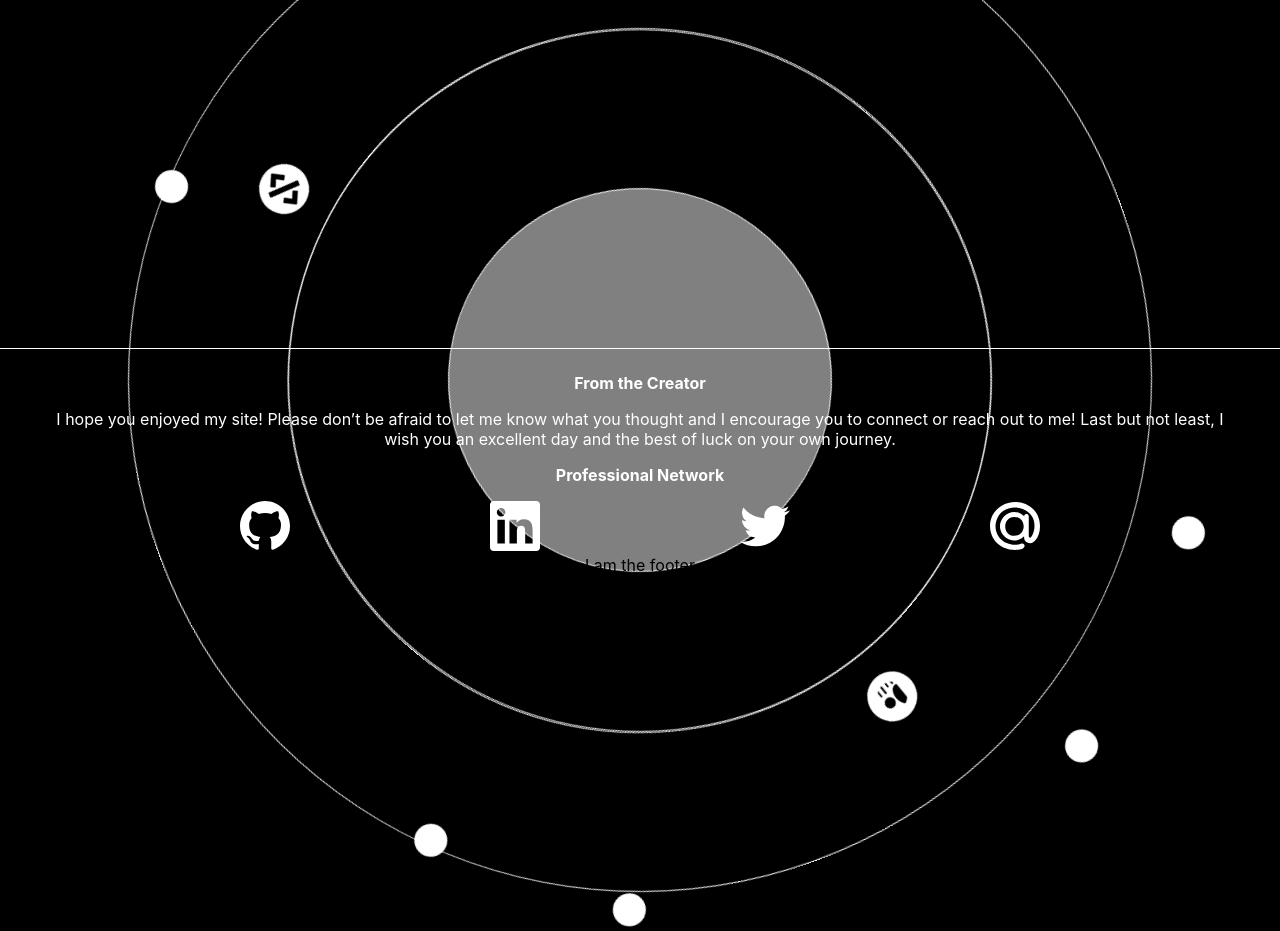
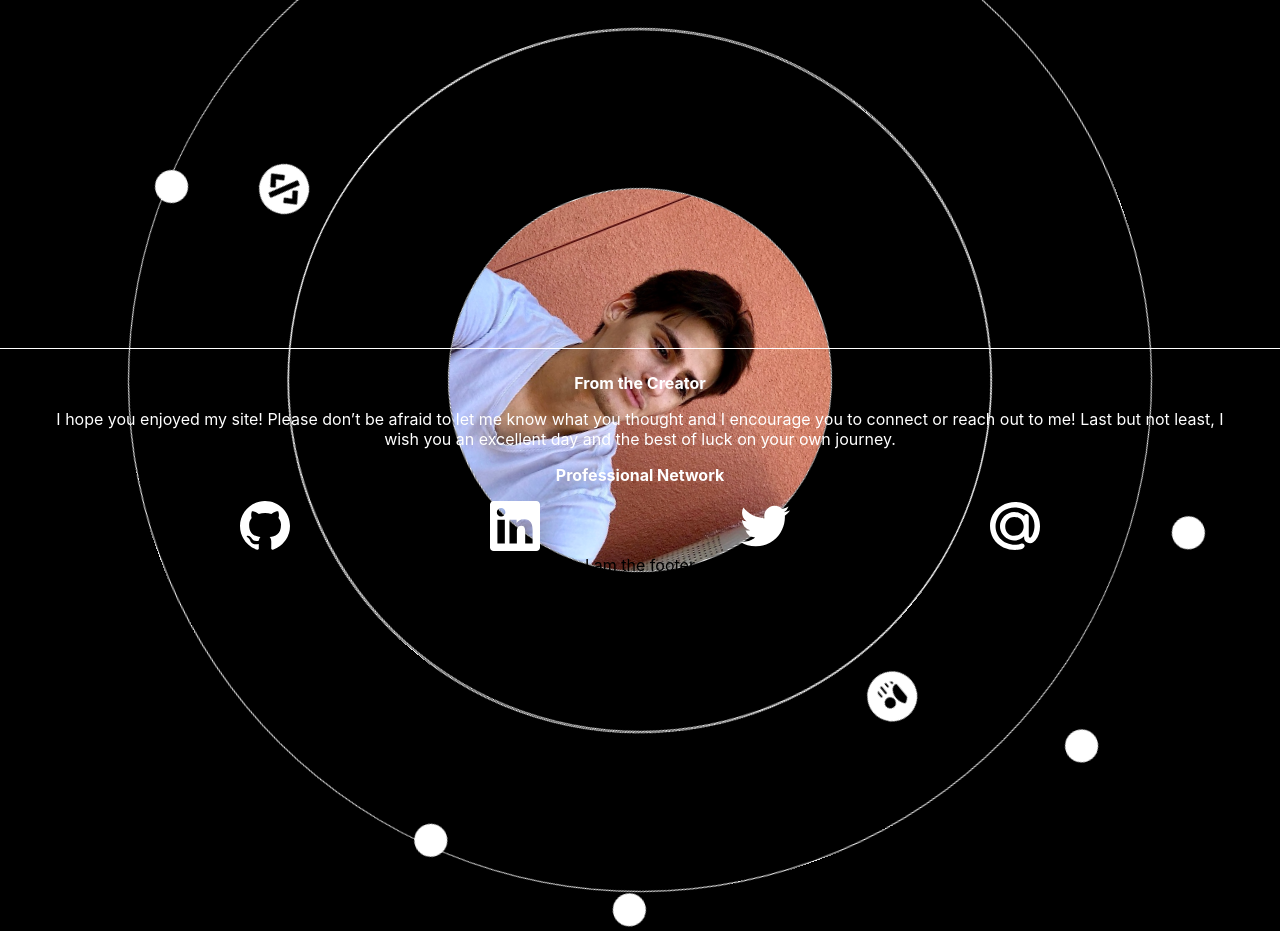
Before and after one commit to yeezick/portfolio, a React (Create React App) app: page / in a window 1280 px wide. Shown: the part 860-1791 px from the top of the page. Built offline with nearby package versions, Linux system fonts and the light colour scheme.

Commit message:
adding picture to atom, picture does not work for about page. - desktop view needs jesus

```diff
--- a/src/screens/about/About.jsx
+++ b/src/screens/about/About.jsx
@@ -1,11 +1,11 @@
-// import {Layout} from "/layout/layout"
+
 import "./about.css";
 
 const About = () => {
   return (
     <div className="screen">
       <section className="about-landing">
-        <img className="about-landing-img" src="" alt="me" />
+        {/* <img className="about-landing-img" src={resPic} alt="me" /> */}
         <p className="section-title">
           It's <i>my</i> pleasure to meet you.
         </p>
--- a/src/screens/about/about.css
+++ b/src/screens/about/about.css
@@ -1,9 +1,9 @@
 
 .about-landing{
-  height: 50vh;
+  /* height: 50vh; */
 }
 .about-landing-img {
-
+width: 60vw;
 }
 
 .about-story {
--- a/src/screens/landing/Landing.jsx
+++ b/src/screens/landing/Landing.jsx
@@ -1,6 +1,8 @@
 import { Link } from "react-router-dom";
+
 import  {BsFillPersonLinesFill} from "react-icons/bs"
 import {FaCode} from "react-icons/fa" //close contender FaLaptopCode
+import resPic from "../../images/resPic.jpeg"
 import "./landing.css";
 
 const Landing = () => {
@@ -35,7 +37,7 @@ const Landing = () => {
           <div className="exterior-circle"></div>
           <div className="exterior-circle"></div>
           <div className="exterior-circle"></div>
-          <div className="nucleus">MyPic</div>
+          <img src={resPic} alt="myself" className="nucleus"/>
         </div>
 
         {/* <div className="interior-ring">
```
Also changed, not shown: src/images/resPic.jpeg (added).
